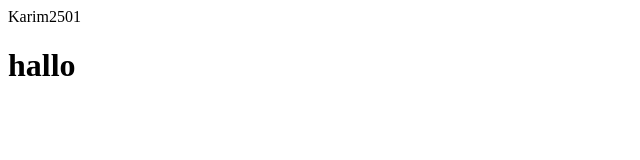
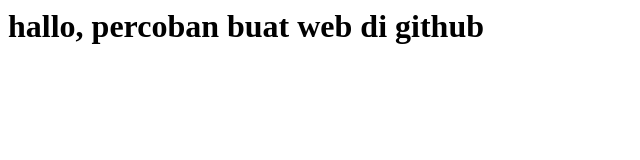
Before and after one commit to Karim2501/Karim2501.github.io, a plain HTML site: page index.html in a window 1280 px wide. Shown: the whole page, without its empty margins (0-640 px from the left). Drawn offline with Linux system fonts and the light colour scheme.

Commit message:
update index.html

```diff
--- a/index.html
+++ b/index.html
@@ -1,6 +1,8 @@
 <html>
-<head>Karim2501</head>
+<head>
+  <title>Karim.2501</title>
+</head>
 <body>
-<h1>hallo</h1>
+<h1>hallo, percoban buat web di github</h1>
 </body>
 </html>
```
